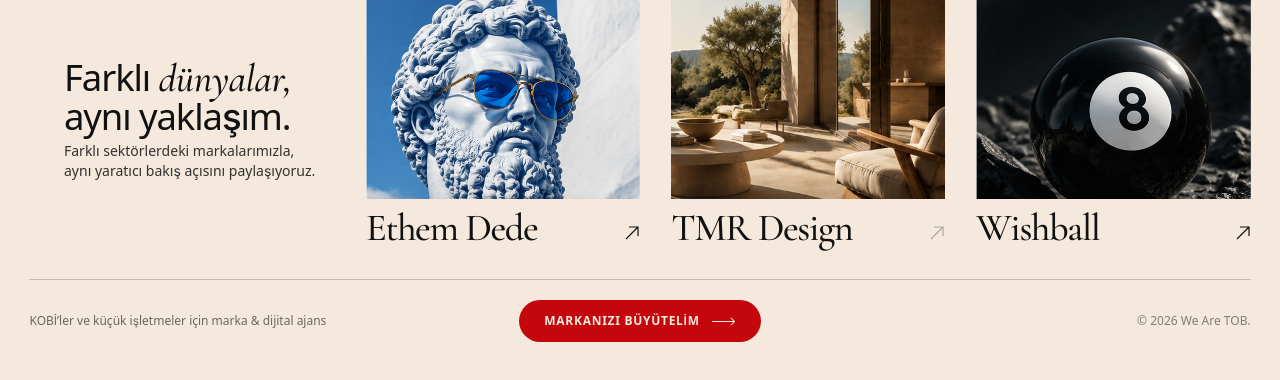
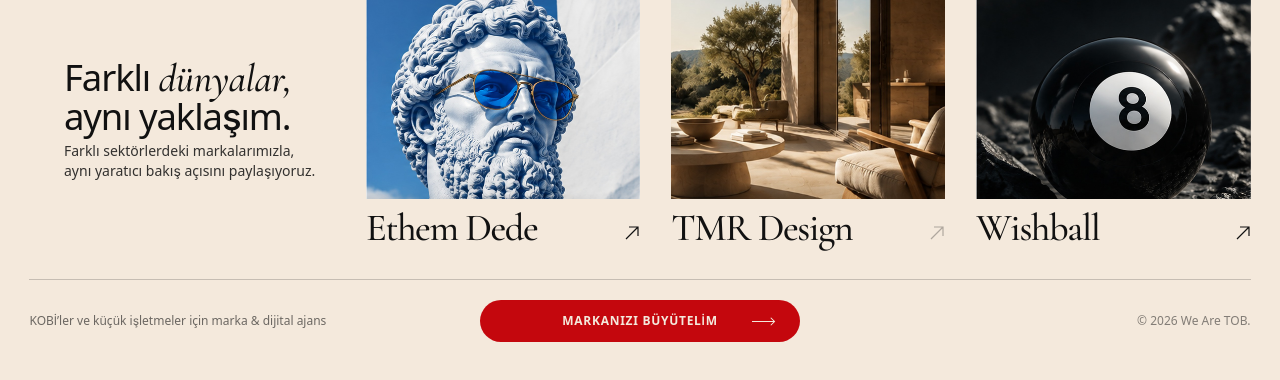
Before and after one commit to merinezel/TOB, a Next.js app: page / in a window 1280 px wide. Shown: the part 1157-1537 px from the top of the page. Built offline with nearby package versions, Linux system fonts and the light colour scheme; a web font is replaced by a local one.

Commit message:
Widen the contact action and centre its label independently of the arrow

```diff
--- a/app/globals.css
+++ b/app/globals.css
@@ -325,3 +325,8 @@ html[lang="en"] .reference-original { clip-path: inset(9% 0 30% 0); }
   #iletisim > a { justify-self: center; white-space: nowrap; }
   #iletisim > p:last-child { justify-self: end; text-align: right; }
 }
+
+/* Balance the label independently from the arrow on the shared centre axis. */
+#iletisim > a { position: relative; width: clamp(320px, 24vw, 400px); max-width: 100%; padding-inline: 48px; }
+#iletisim > a > svg { position: absolute; right: 24px; top: 0; bottom: 0; height: 9px; margin-block: auto; }
+@media (max-width: 767px) { #iletisim > a { width: min(100%, 320px); } }
--- a/app/page.tsx
+++ b/app/page.tsx
@@ -128,7 +128,7 @@ export default function Home() {
             href={`mailto:${site.email}?subject=${encodeURIComponent(en ? "Let’s grow our brand" : "Markamızı büyütelim")}`}
             className="group inline-flex items-center justify-center gap-3 rounded-full bg-tobs px-7 py-4 text-[13px] font-semibold uppercase tracking-[0.06em] text-cream transition hover:bg-ink xl:px-[2vw] xl:py-[0.95vw] xl:text-[clamp(12px,0.85vw,15px)]"
           >
-            {en ? "Let’s grow your brand" : "Markanızı büyütelim"}
+            <span className="contact-cta-label">{en ? "Let’s grow your brand" : "Markanızı büyütelim"}</span>
             <svg aria-hidden viewBox="0 0 32 12" fill="none" stroke="currentColor" strokeWidth="1.4" className="w-6 transition-transform duration-500 group-hover:translate-x-1">
               <path d="M0 6h30M25 1l5 5-5 5" />
             </svg>
```
